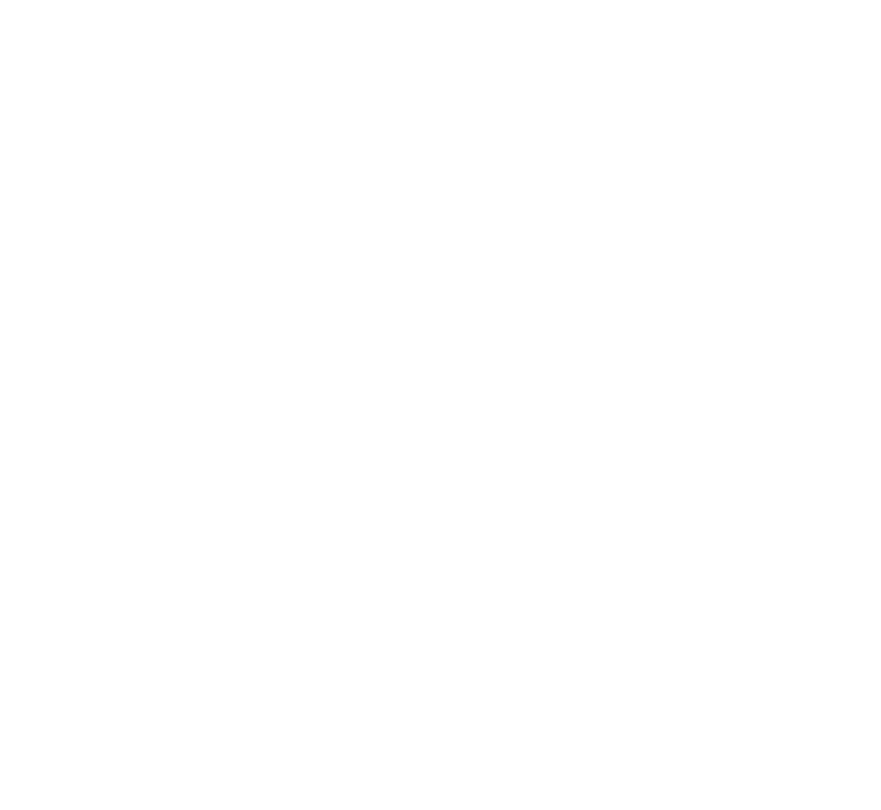
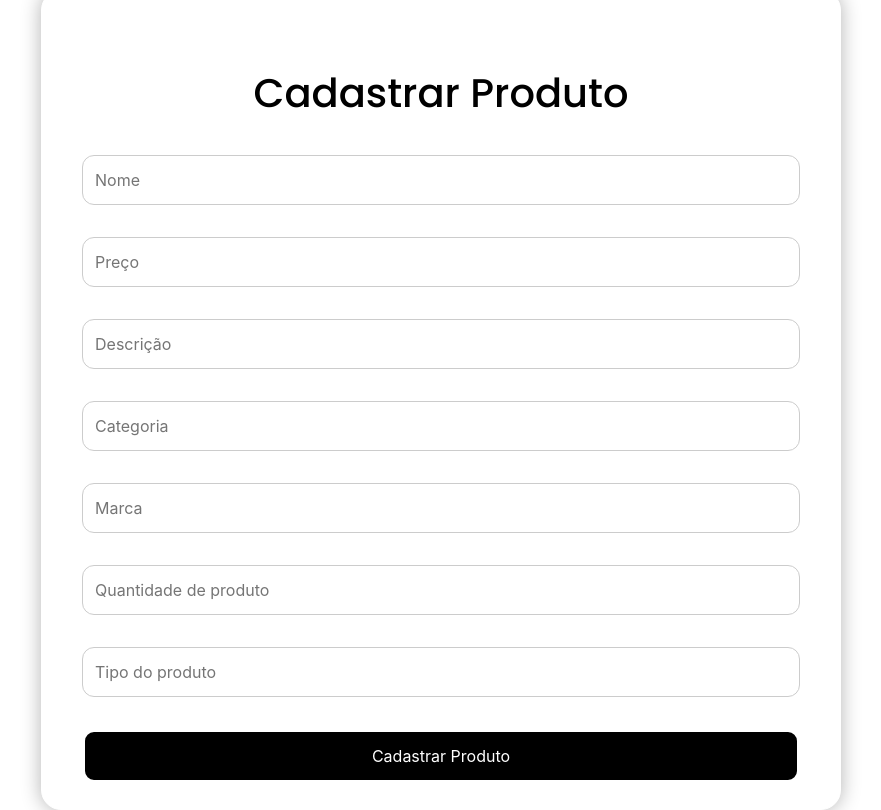
Before and after one commit to RodriggoAlves/Shoppix, a React (Create React App) app: page /cadastrar in a window 1280 px wide. Before the commit this address had no page. Shown: the whole page, without its empty margins (199-1080 px from the left). Built offline with nearby package versions, Linux system fonts and the light colour scheme.

Commit message:
Melhoria da tela de cadastrar produto

```diff
--- a/src/App.js
+++ b/src/App.js
@@ -5,6 +5,7 @@
 import Registrar from "./pages/Registrar/Registrar"
 import CadastrarProduto from "./pages/CadastrarProduto/CadastrarProduto"
 import Administracao from "./pages/Administracao/Administracao";
+import Header from "./componentes/Header/Header";
 
 
 function App() {
@@ -13,13 +14,15 @@
 
       <Routes>
 
+        <Route path="Menu" element={<Header/>} />
+
         <Route path="/" element={<Login/>}/>
 
         <Route path="/resetar-senha" element={<ResetarSenha/>}/>
 
         <Route path="/cadastrar-usuario" element={<Registrar/>}/>
 
-        <Route path="/cadastrar-produto" element={<CadastrarProduto/>}/>
+        <Route path="/cadastrar" element={<CadastrarProduto/>}/>
 
         <Route path="/Admin" element={<Administracao/>}/>
 
--- a/src/pages/Administracao/Administracao.jsx
+++ b/src/pages/Administracao/Administracao.jsx
@@ -4,14 +4,18 @@
 import Link from '../../componentes/Menu/MenuAdministador/ItensMenu/Link';
 
 function Administracao() {
+
   return (
+
 
     <div className='container-principal'>
 
       <div className='div-menu'>
+
           <h2 className="titulo-menu">Administração</h2>
+
           <Link text={"Produtos"} to="/produtos"/>
-          <Link text={"Cadastrar produtos"} to="/cadastrar-produto"/>
+          <Link text={"Cadastrar"} to="/cadastrar"/>
           <Link text={"Relatórios"} to="/relatorios"/>
           <Link text={"Usuários"} to="/usuarios"/>
       </div>
--- a/src/pages/CadastrarProduto/CadastrarProduto.css
+++ b/src/pages/CadastrarProduto/CadastrarProduto.css
@@ -1,6 +1,6 @@
-.formulario{
-    width: 500px;
-    height: 600px;
+.formulario-cadastrar-produto{
+    width: 800px;
+    height: 820px;
     background-color: #ffffff;
     border-radius: 20px;
     border: 1px solid #ffffff;
--- a/src/pages/CadastrarProduto/CadastrarProduto.jsx
+++ b/src/pages/CadastrarProduto/CadastrarProduto.jsx
@@ -7,15 +7,21 @@
 function CadastrarProduto ( ) {
     return (
 
-        <Formulario>
+        <Formulario className={`formulario-cadastrar-produto`}>
             <h2 className='titulo'>Cadastrar Produto</h2>
 
-            <CampoTexto type='text' placeholder='Nome do produto'/>
+            <CampoTexto type='text' placeholder='Nome'/>
+            <CampoTexto type='text' placeholder='Preço'/>
+            <CampoTexto type='text' placeholder='Descrição'/>
+            <CampoTexto type='text' placeholder='Categoria'/>
+            <CampoTexto type='text' placeholder='Marca'/>
+
             <CampoTexto type='number' placeholder='Quantidade de produto'/>
             <CampoTexto type='text' placeholder='Tipo do produto'/>
-            <CampoTexto type='text' placeholder='Descrição do produto'/>
+
 
             <Botao>Cadastrar Produto</Botao>
+
         </Formulario>
 
     )
```
